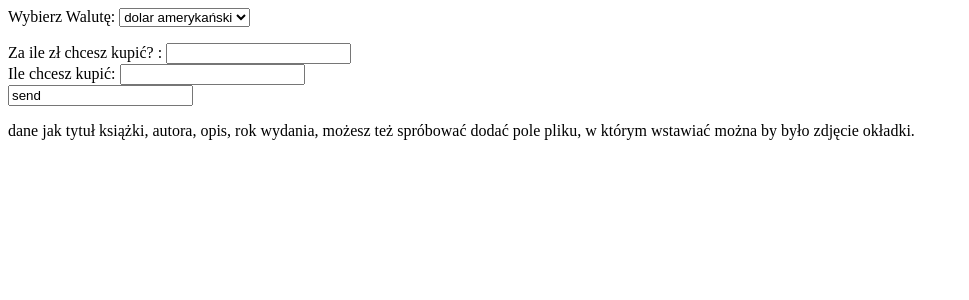
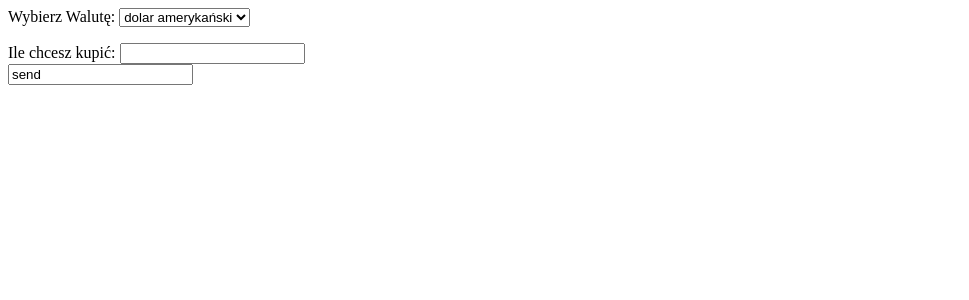
Before and after one commit to dkasyan/APIfun, a Flask app: template templates/cc_form.html in a window 1280 px wide. Shown: the top 300 px of the page, without its empty margins (0-969 px from the left). Run offline with Flask 2, Linux system fonts and the light colour scheme; the template is opened without the code that fills it, so the values that code supplies are empty.

Commit message:
Eddit html

```diff
--- a/templates/cc_form.html
+++ b/templates/cc_form.html
@@ -22,13 +22,10 @@
           <option value="JPY">jen (Japonia)</option>
         </select>
         <p></p>
-        <label for="name">Za ile zł chcesz kupić? : </label>
-        <input type="text" id="tytul" name="tytul"><br>
         <label for="name">Ile chcesz kupić: </label>
         <input type="text" id="author" name="author"><br>
 
         <input type="Przelicz" value="send">
-        <p>dane jak tytuł książki, autora, opis, rok wydania, możesz też spróbować dodać pole pliku, w którym wstawiać można by było zdjęcie okładki.</p>
     </form>
 </body>
 </html>
```
